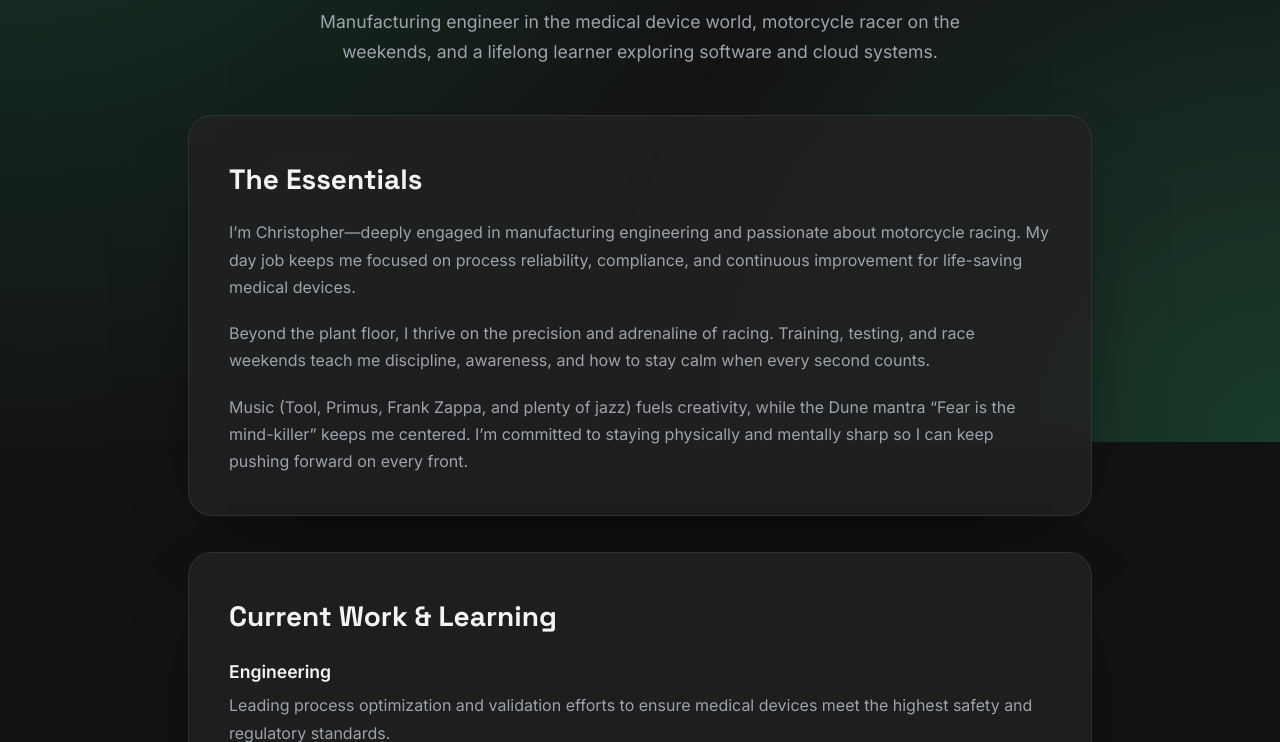
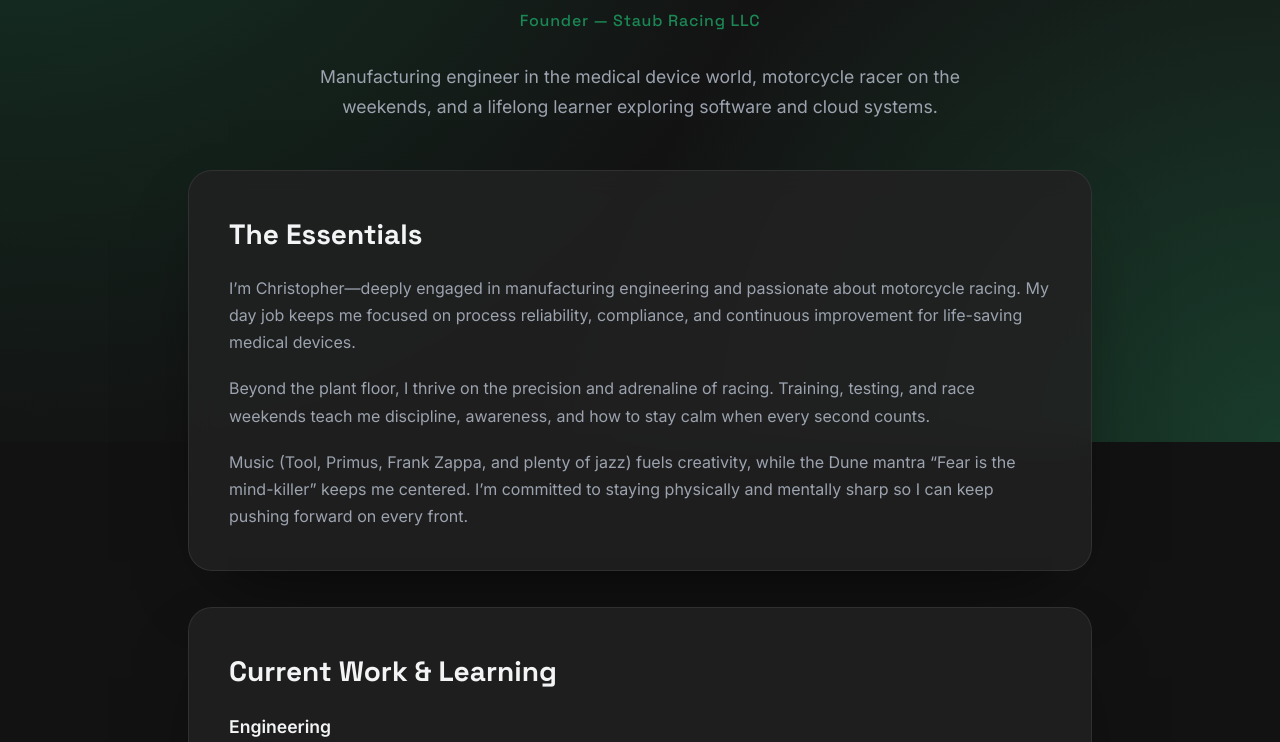
Before and after one commit to staubracing/chrisstaub_page, a website: page index.html in a window 1280 px wide. Shown: the part 358-1100 px from the top of the page. Drawn offline with Linux system fonts and the light colour scheme.

Commit message:
feat: add founder tagline to index.html and style it in CSS
- Introduce a new tagline for the founder role in the index.html to enhance personal branding.
- Add corresponding CSS styles for the founder tagline to improve visual presentation.

```diff
--- a/index.html
+++ b/index.html
@@ -77,6 +77,7 @@
       <div class="hero">
         <p class="eyebrow">Engineer · Racer · Developer</p>
         <h1>Christopher Staub</h1>
+        <p class="founder-tagline">Founder — Staub Racing LLC</p>
         <p class="tagline">
           Manufacturing engineer in the medical device world, motorcycle racer
           on the weekends, and a lifelong learner exploring software and cloud
--- a/style.css
+++ b/style.css
@@ -125,6 +125,15 @@ h1 {
   font-family: 'Space Grotesk', sans-serif;
   font-size: clamp(2.8rem, 6vw, 4.2rem);
   line-height: 1.1;
+}
+
+.founder-tagline {
+  margin: 0 auto;
+  font-family: 'Space Grotesk', sans-serif;
+  font-size: 1rem;
+  color: var(--accent);
+  font-weight: 500;
+  letter-spacing: 0.05em;
 }
 
 .tagline {
```
